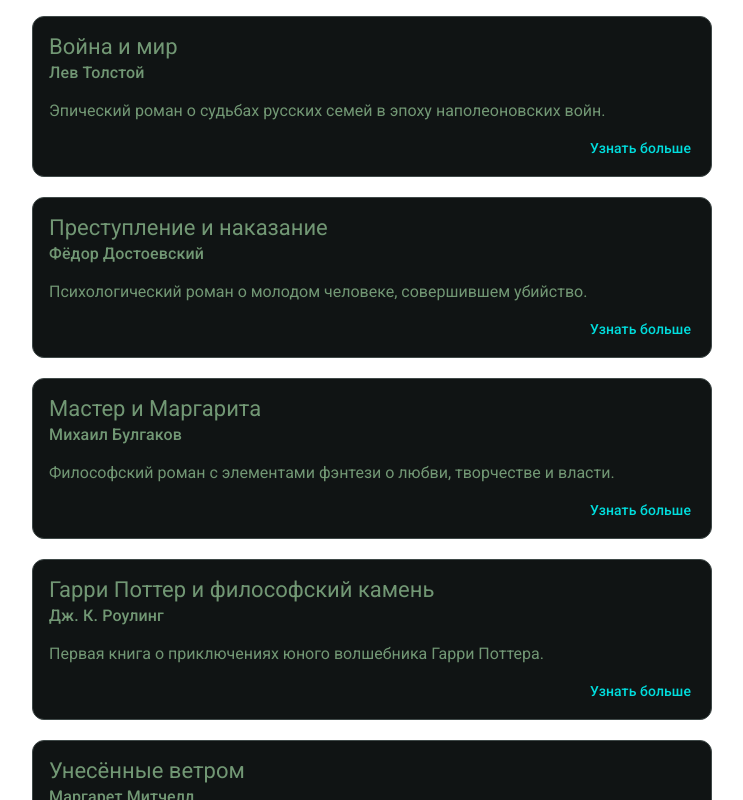
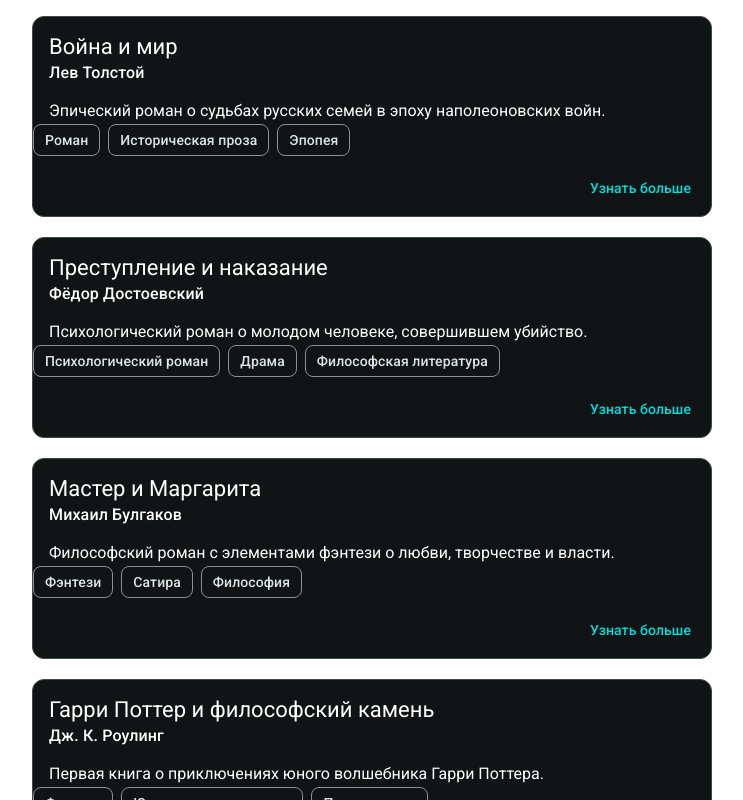
Before and after one commit to NonEstSpes/test-pienext, an Angular app: page / in a window 1280 px wide. Shown: the top 800 px of the page, without its empty margins (268-1011 px from the left). Built offline with nearby package versions, Linux system fonts and the light colour scheme; data requests are answered from the project's data file.

Commit message:
feature: добавление компонента add-book

```diff
--- a/src/app/book-list/add-book/add-book.html
+++ b/src/app/book-list/add-book/add-book.html
@@ -0,0 +1,17 @@
+<div>
+  <mat-form-field>
+    <mat-label>Input</mat-label>
+    <input matInput>
+  </mat-form-field>
+  <mat-form-field>
+    <mat-label>Select</mat-label>
+    <mat-select>
+      <mat-option value="one">First option</mat-option>
+      <mat-option value="two">Second option</mat-option>
+    </mat-select>
+  </mat-form-field>
+  <mat-form-field>
+    <mat-label>Textarea</mat-label>
+    <textarea matInput></textarea>
+  </mat-form-field>
+</div>
--- a/src/app/book-list/book-card/book-card.css
+++ /dev/null
@@ -1,5 +0,0 @@
-.mat-mdc-card-title,
-.mat-mdc-card-subtitle,
-.mat-mdc-card-content {
-  color: rgba(171, 228, 173, 0.63);
-}
--- a/src/app/book-list/book-card/book-card.html
+++ /dev/null
@@ -1,15 +0,0 @@
-@let book = book$$();
-<mat-card appearance="outlined">
-  <mat-card-header>
-    <mat-card-title>{{book.name}}</mat-card-title>
-    <mat-card-subtitle>{{book.author}}</mat-card-subtitle>
-  </mat-card-header>
-  <mat-card-content>
-    <p>{{book.description}}</p>
-  </mat-card-content>
-  @if (isItemList$$()) {
-  <mat-card-actions align="end">
-    <button matButton [routerLink]="'/'+book.id">Узнать больше</button>
-  </mat-card-actions>
-  }
-</mat-card>
--- a/src/app/book-list/book-card/book-card.ts
+++ /dev/null
@@ -1,21 +0,0 @@
-import { ChangeDetectionStrategy, Component, input, InputSignal } from '@angular/core';
-import { MatButton } from '@angular/material/button';
-import { MatCardModule } from '@angular/material/card';
-import { RouterLink } from '@angular/router';
-import { Book } from '@/app/model/book';
-
-@Component({
-  selector: 'app-book-card',
-  imports: [MatButton, MatCardModule, RouterLink],
-  templateUrl: './book-card.html',
-  styleUrl: './book-card.css',
-  changeDetection: ChangeDetectionStrategy.OnPush,
-})
-export class BookCard {
-  public book$$: InputSignal<Book> = input.required({
-    alias: 'book',
-  });
-  public isItemList$$: InputSignal<boolean> = input.required({
-    alias: 'isItemList',
-  });
-}
--- a/src/app/book-list/book-list.css
+++ b/src/app/book-list/book-list.css
@@ -5,3 +5,9 @@
   padding: 16px 300px;
   gap: 20px;
 }
+
+.mat-mdc-card-title,
+.mat-mdc-card-subtitle,
+.mat-mdc-card-content {
+  color: white;
+}
--- a/src/app/book-list/book-list.html
+++ b/src/app/book-list/book-list.html
@@ -1,5 +1,26 @@
 <div class="book-list">
-  @let books = books$$(); @if (books) { @for (book of books; track book.id) {
-  <app-book-card [book]="book" [isItemList]="true" />
-  } }
+  @let books = books$$();
+  @if (books) {
+    @for (book of books; track book.id) {
+      <mat-card appearance="outlined">
+        <mat-card-header>
+          <mat-card-title>{{book.name}}</mat-card-title>
+          <mat-card-subtitle>{{book.author}}</mat-card-subtitle>
+        </mat-card-header>
+        <mat-card-content>
+          <p>{{book.description}}</p>
+        </mat-card-content>
+          <mat-card-footer class="example-card-footer">
+            <mat-chip-set aria-label="Chihuahua traits">
+              @for (genre of book.genre; let i = $index; track i) {
+                <mat-chip>{{genre}}</mat-chip>
+              }
+            </mat-chip-set>
+          </mat-card-footer>
+          <mat-card-actions align="end">
+            <button matButton [routerLink]="'/'+book.id">Узнать больше</button>
+          </mat-card-actions>
+      </mat-card>
+    }
+  }
 </div>
--- a/src/app/book-list/book-list.ts
+++ b/src/app/book-list/book-list.ts
@@ -6,13 +6,15 @@
 import { Book } from '@/app/model/book';
 import { Subject, takeUntil } from 'rxjs';
 
-import { BookCard } from '@/app/book-list/book-card/book-card';
+import {MatChip, MatChipSet} from '@angular/material/chips';
+import {MatButton} from '@angular/material/button';
+import {RouterLink} from '@angular/router';
 
 @Component({
   selector: 'app-book-list',
   templateUrl: './book-list.html',
   styleUrl: './book-list.css',
-  imports: [MatCardModule, BookCard],
+  imports: [MatCardModule, MatChipSet, MatButton, MatChip, RouterLink],
   changeDetection: ChangeDetectionStrategy.OnPush,
 })
 export class BookList implements OnInit, OnDestroy {
--- a/src/app/book-list/book/book-item.css
+++ b/src/app/book-list/book/book-item.css
@@ -1,12 +1,17 @@
 .book-item {
   display: flex;
   flex-direction: column;
-  align-items: center;
   justify-content: center;
-  max-width: 400px;
+  max-width: 600px;
   gap: 16px;
 
   margin: 0 auto;
   height: 100%;
   padding: 16px;
 }
+
+.mat-mdc-card-title,
+.mat-mdc-card-subtitle,
+.mat-mdc-card-content {
+  color: white;
+}
--- a/src/app/book-list/book/book-item.html
+++ b/src/app/book-list/book/book-item.html
@@ -1,6 +1,23 @@
 <div class="book-item">
   @let book = book$$();
   @if (book) {
-    <app-book-card [isItemList]="false" [book]="book"/>
+    <mat-card>
+      <mat-card-header>
+        <mat-card-title>{{book.name}}</mat-card-title>
+        <mat-card-subtitle>{{book.author}}</mat-card-subtitle>
+        <mat-chip-set aria-label="Chihuahua traits">
+          @for (genre of book.genre; let i = $index; track i) {
+            <mat-chip>{{genre}}</mat-chip>
+          }
+          <mat-chip>{{book.rating}}</mat-chip>
+        </mat-chip-set>
+      </mat-card-header>
+      <mat-card-content>
+        <p>{{book.detailed_description}}</p>
+      </mat-card-content>
+      <mat-card-actions align="start">
+        <button matButton routerLink="/">НАЗАД</button>
+      </mat-card-actions>
+    </mat-card>
   }
 </div>
--- a/src/app/book-list/book/book-item.ts
+++ b/src/app/book-list/book/book-item.ts
@@ -1,14 +1,31 @@
-import {ChangeDetectionStrategy, Component, computed, inject, Signal, signal, WritableSignal} from '@angular/core';
+import {
+  ChangeDetectionStrategy,
+  Component,
+  computed,
+  effect,
+  inject,
+  Signal,
+  signal,
+  WritableSignal
+} from '@angular/core';
 import { BookService } from '@/app/services/book.service';
-import { ActivatedRoute } from '@angular/router';
-import { AddBook } from '@/app/book-list/add-book/add-book';
-import {BookCard} from '@/app/book-list/book-card/book-card';
+import {ActivatedRoute, RouterLink} from '@angular/router';
+
 import {toSignal} from '@angular/core/rxjs-interop';
 import {Book} from '@/app/model/book';
 
+import {
+  MatCard, MatCardActions,
+  MatCardContent,
+  MatCardHeader,
+  MatCardSubtitle, MatCardTitle
+} from '@angular/material/card';
+import {MatChip, MatChipSet} from '@angular/material/chips';
+import {MatButton} from '@angular/material/button';
+
 @Component({
   selector: 'app-book-item',
-  imports: [AddBook, BookCard],
+  imports: [MatCard, MatCardContent, MatCardHeader, MatCardSubtitle, MatCardTitle, MatChip, MatChipSet, MatCardActions, MatButton, RouterLink],
   templateUrl: './book-item.html',
   styleUrl: './book-item.css',
   changeDetection: ChangeDetectionStrategy.OnPush,
@@ -23,6 +40,6 @@
   )
 
   constructor(private activateRoot: ActivatedRoute) {
-    this.idBook$$.set(activateRoot.snapshot.params['id']);
+    this.idBook$$.set(Number(activateRoot.snapshot.params['id']));
   }
 }
--- a/src/app/services/book.service.ts
+++ b/src/app/services/book.service.ts
@@ -11,10 +11,10 @@
   private readonly http: HttpClient = inject(HttpClient);
   private readonly env: ENV = inject(ENV_TOKEN);
 
-  private readonly book$: BehaviorSubject<Book[]> = new BehaviorSubject<Book[]>([]);
+  private readonly book$: BehaviorSubject<Book[]> = new BehaviorSubject<Book[]>([])
 
   public get allBooks(): Observable<Book[]> {
-    return this.book$.asObservable();
+    return this.book$.asObservable()
   }
 
   public getAllBooks(): Observable<Book[]> {
```
Also changed, not shown: src/app/book-list/add-book/add-book.ts (+9 -1 lines).
